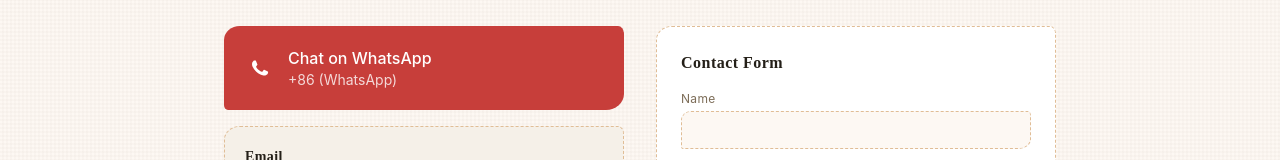
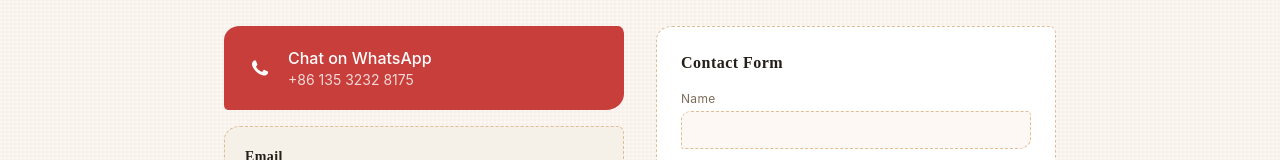
Before and after one commit to EricHong123/grandmas-cloth, a React (Vite) app in the folder frontend/: page /contact in a window 1280 px wide. Shown: the part 223-383 px from the top of the page. Built offline with nearby package versions, Linux system fonts and the light colour scheme; no server answers.

Commit message:
fix: update WhatsApp number to +86 13532328175

```diff
--- a/frontend/src/components/layout/Footer.jsx
+++ b/frontend/src/components/layout/Footer.jsx
@@ -33,7 +33,7 @@
           <div>
             <h4 className="text-xs font-semibold text-gamboge-light mb-4 uppercase tracking-[0.2em]">{t('nav.contact')}</h4>
             <div className="space-y-2.5 text-sm">
-              <a href="https://wa.me/86" className="block text-indigo-light hover:text-gamboge transition-colors opacity-80 hover:opacity-100">WhatsApp</a>
+              <a href="https://wa.me/8613532328175" className="block text-indigo-light hover:text-gamboge transition-colors opacity-80 hover:opacity-100">WhatsApp</a>
               <Link to="/contact" className="block text-indigo-light hover:text-gamboge transition-colors opacity-80 hover:opacity-100">{t('contact.form')}</Link>
               <Link to="/faq" className="block text-indigo-light hover:text-gamboge transition-colors opacity-80 hover:opacity-100">{t('nav.faq')}</Link>
             </div>
--- a/frontend/src/components/layout/WhatsAppButton.jsx
+++ b/frontend/src/components/layout/WhatsAppButton.jsx
@@ -8,7 +8,7 @@
 
   return (
     <a
-      href={`https://wa.me/86?text=${encodeURIComponent(message)}`}
+      href={`https://wa.me/8613532328175?text=${encodeURIComponent(message)}`}
       target="_blank"
       rel="noopener noreferrer"
       className="fixed bottom-4 right-4 sm:bottom-6 sm:right-6 z-50 flex items-center gap-2 bg-cinnabar hover:bg-cinnabar-dark text-white pl-3 pr-3 sm:pl-4 sm:pr-5 py-2.5 sm:py-3 rounded-fabric shadow-lg transition-all hover:shadow-xl group"
--- a/frontend/src/pages/ContactPage.jsx
+++ b/frontend/src/pages/ContactPage.jsx
@@ -37,7 +37,7 @@
         <div className="grid sm:grid-cols-2 gap-8">
           <div className="space-y-4">
             <a
-              href="https://wa.me/86"
+              href="https://wa.me/8613532328175"
               target="_blank"
               rel="noopener noreferrer"
               className="flex items-center gap-3 bg-cinnabar hover:bg-cinnabar-dark text-white p-5 rounded-fabric transition-colors"
@@ -47,7 +47,7 @@
               </svg>
               <div>
                 <p className="font-medium">{t('contact.whatsapp')}</p>
-                <p className="text-sm opacity-80">+86 (WhatsApp)</p>
+                <p className="text-sm opacity-80">+86 135 3232 8175</p>
               </div>
             </a>
 
--- a/frontend/src/pages/CustomPage.jsx
+++ b/frontend/src/pages/CustomPage.jsx
@@ -261,7 +261,7 @@
 
             {/* CTA */}
             <a
-              href={`https://wa.me/86?text=${whatsappMessage}`}
+              href={`https://wa.me/8613532328175?text=${whatsappMessage}`}
               target="_blank"
               rel="noopener noreferrer"
               className="inline-flex items-center gap-3 bg-cinnabar hover:bg-cinnabar-dark text-white px-8 py-4 rounded-fabric font-medium transition-colors shadow-sm group w-full sm:w-auto justify-center"
@@ -297,7 +297,7 @@
           <div className="mt-10 pt-8 border-t border-dashed border-warmth-300 text-center">
             <p className="text-xs text-ink-400 mb-2">Prefer to describe your idea directly?</p>
             <a
-              href="https://wa.me/86?text=Hi! I'd like to discuss a custom cloth mosaic commission."
+              href="https://wa.me/8613532328175?text=Hi! I'd like to discuss a custom cloth mosaic commission."
               target="_blank"
               rel="noopener noreferrer"
               className="text-sm text-cinnabar hover:text-cinnabar-dark font-medium border-b border-cinnabar pb-0.5 transition-colors"
--- a/frontend/src/pages/ProductDetailPage.jsx
+++ b/frontend/src/pages/ProductDetailPage.jsx
@@ -166,7 +166,7 @@
 
             {/* CTA */}
             <a
-              href={`https://wa.me/86?text=${encodeURIComponent(`Hi, I'm interested in "${title}" — is it still available?`)}`}
+              href={`https://wa.me/8613532328175?text=${encodeURIComponent(`Hi, I'm interested in "${title}" — is it still available?`)}`}
               target="_blank" rel="noopener noreferrer"
               className="inline-flex items-center gap-3 bg-cinnabar hover:bg-cinnabar-dark text-white px-8 py-4 rounded-fabric font-medium transition-colors shadow-sm group w-full sm:w-auto justify-center"
             >
```
